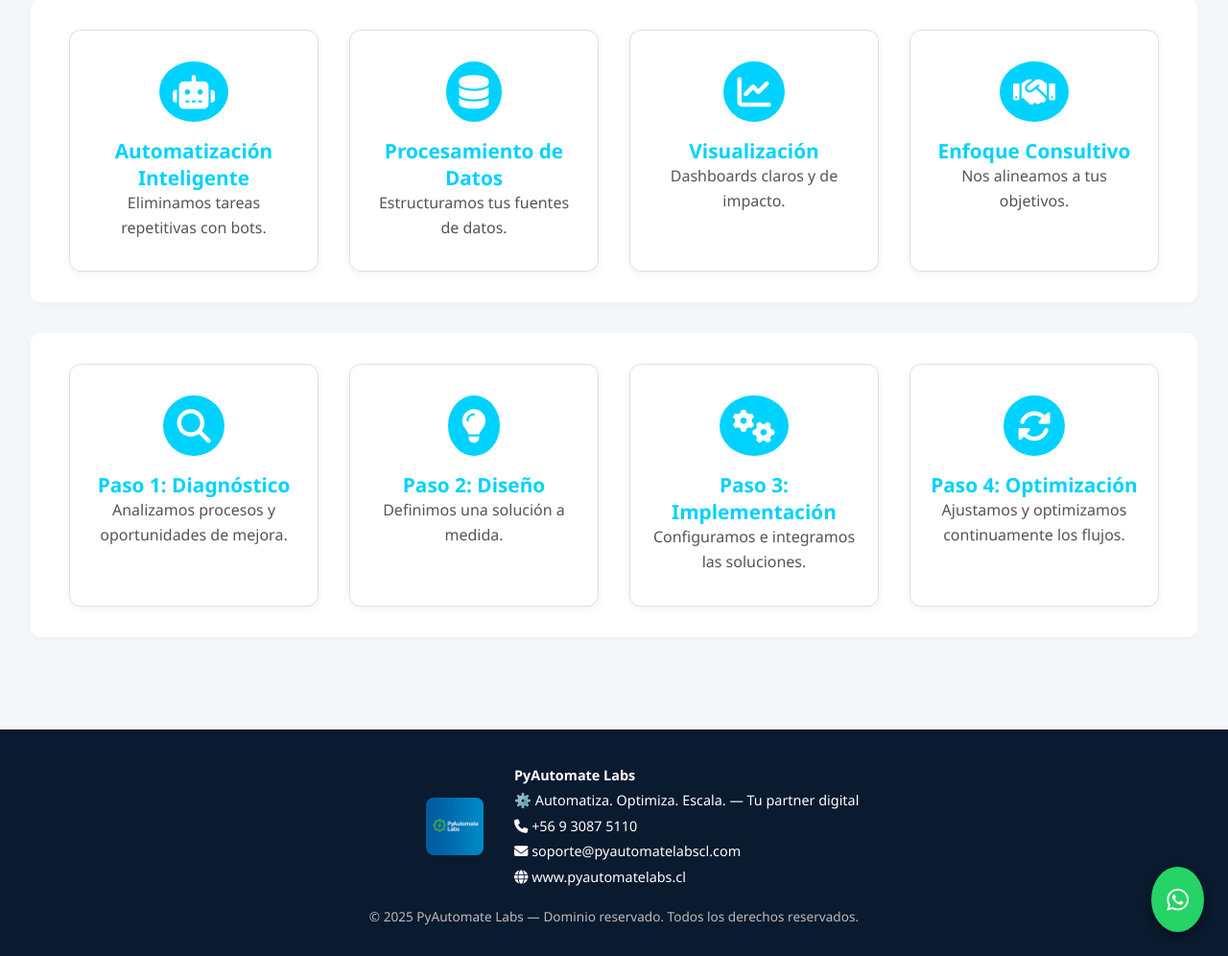
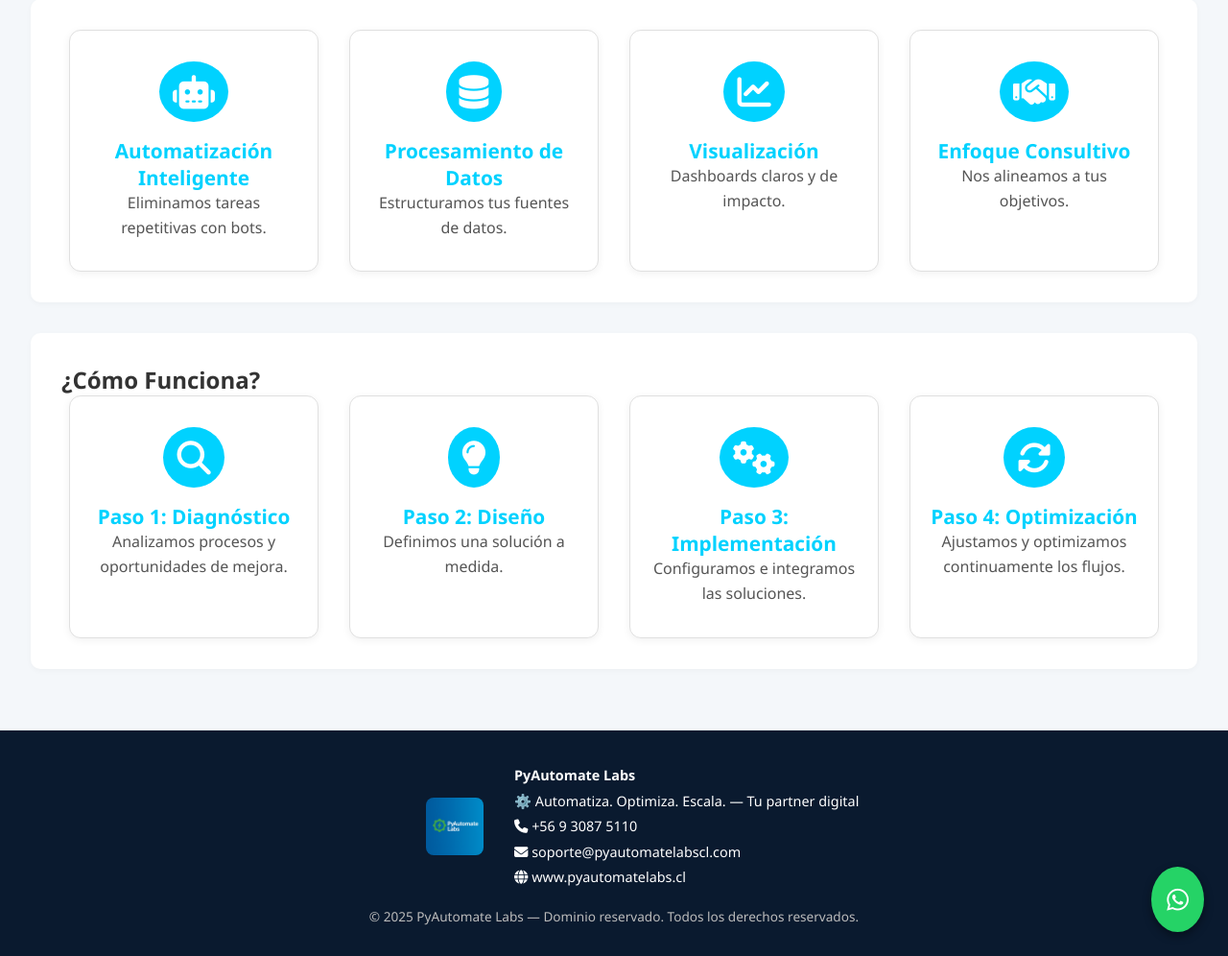
Before and after one commit to PyLabotory/Pyautomatelabs_web, a Flask app: page / in a window 1280 px wide. Shown: the part 1243-2239 px from the top of the page at 96% size. Run offline with Flask 3, Linux system fonts and the light colour scheme.

Commit message:
Update index.html

```diff
--- a/templates/index.html
+++ b/templates/index.html
@@ -65,12 +65,16 @@
     </section>
 
     <!-- COMO FUNCIONA (tarjetas iguales) -->
-    <section class="features">
-      <div class="card"><i class="fas fa-search"></i><h3>Paso 1: Diagnóstico</h3><p>Analizamos procesos y oportunidades de mejora.</p></div>
-      <div class="card"><i class="fas fa-lightbulb"></i><h3>Paso 2: Diseño</h3><p>Definimos una solución a medida.</p></div>
-      <div class="card"><i class="fas fa-cogs"></i><h3>Paso 3: Implementación</h3><p>Configuramos e integramos las soluciones.</p></div>
-      <div class="card"><i class="fas fa-sync-alt"></i><h3>Paso 4: Optimización</h3><p>Ajustamos y optimizamos continuamente los flujos.</p></div>
+    <section class="como-funciona-section">
+      <h2>¿Cómo Funciona?</h2>
+      <div class="features">
+        <div class="card"><i class="fas fa-search"></i><h3>Paso 1: Diagnóstico</h3><p>Analizamos procesos y oportunidades de mejora.</p></div>
+        <div class="card"><i class="fas fa-lightbulb"></i><h3>Paso 2: Diseño</h3><p>Definimos una solución a medida.</p></div>
+        <div class="card"><i class="fas fa-cogs"></i><h3>Paso 3: Implementación</h3><p>Configuramos e integramos las soluciones.</p></div>
+        <div class="card"><i class="fas fa-sync-alt"></i><h3>Paso 4: Optimización</h3><p>Ajustamos y optimizamos continuamente los flujos.</p></div>
+      </div>
     </section>
+
 
   </main>
 
```
